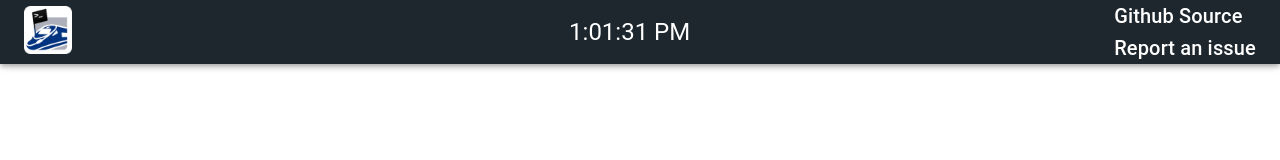
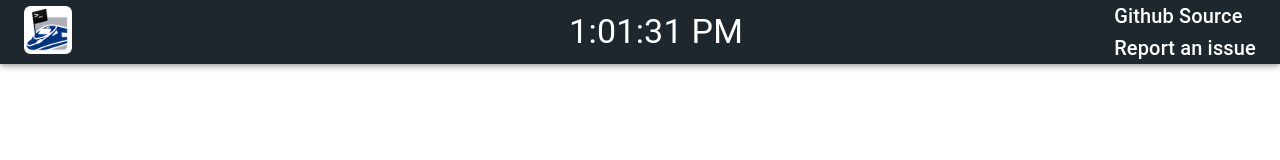
Before and after one commit to Inspector0x4/SimRailTimetable, a Next.js app: page / in a window 1280 px wide. Shown: the top 160 px of the page. Built offline with nearby package versions, Linux system fonts and the light colour scheme; no server answers.

Commit message:
Update Navbar.js

```diff
--- a/src/app/Navbar.js
+++ b/src/app/Navbar.js
@@ -25,8 +25,8 @@ const Navbar = () => {
           <Image src='/logo.webp' width='48' height='48' alt='SimRailLogo'/>
           </Link>
         </div>
-        <div style={{  flex:1 }}>
-          <Typography variant="h5" >{currentTime ? currentTime.toLocaleTimeString() : 'Loading...'}</Typography>
+        <div style={{  flex:1 ,}}>
+          <Typography variant="h4" >{currentTime ? currentTime.toLocaleTimeString() : 'Loading...'}</Typography>
         </div>
         <div style={{ display: 'flex' }}>
 
```
